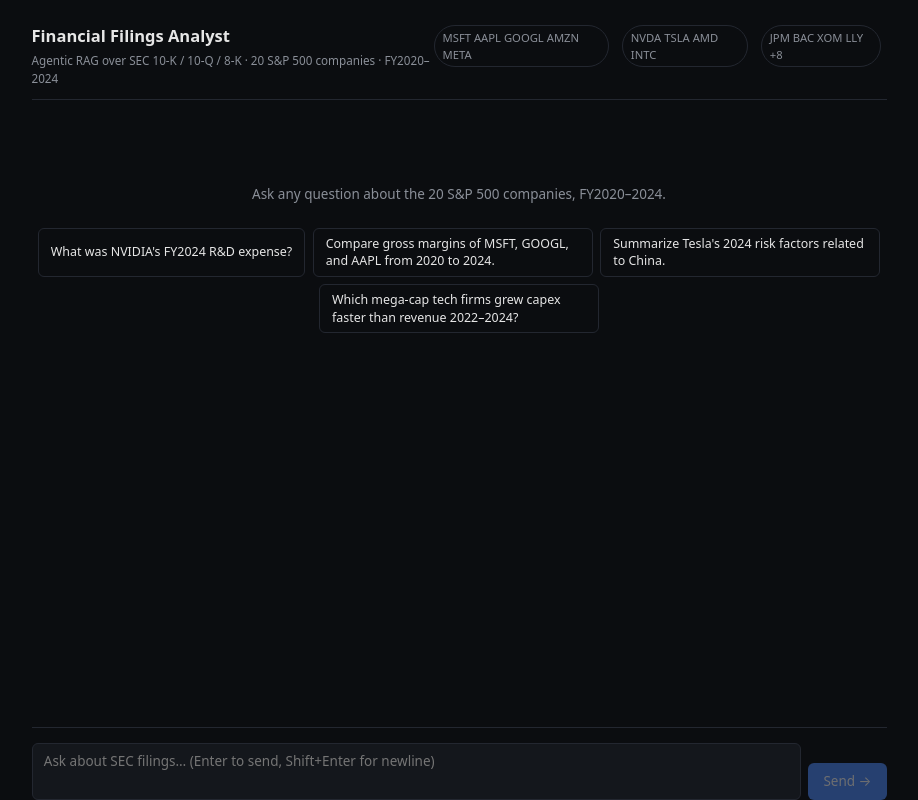
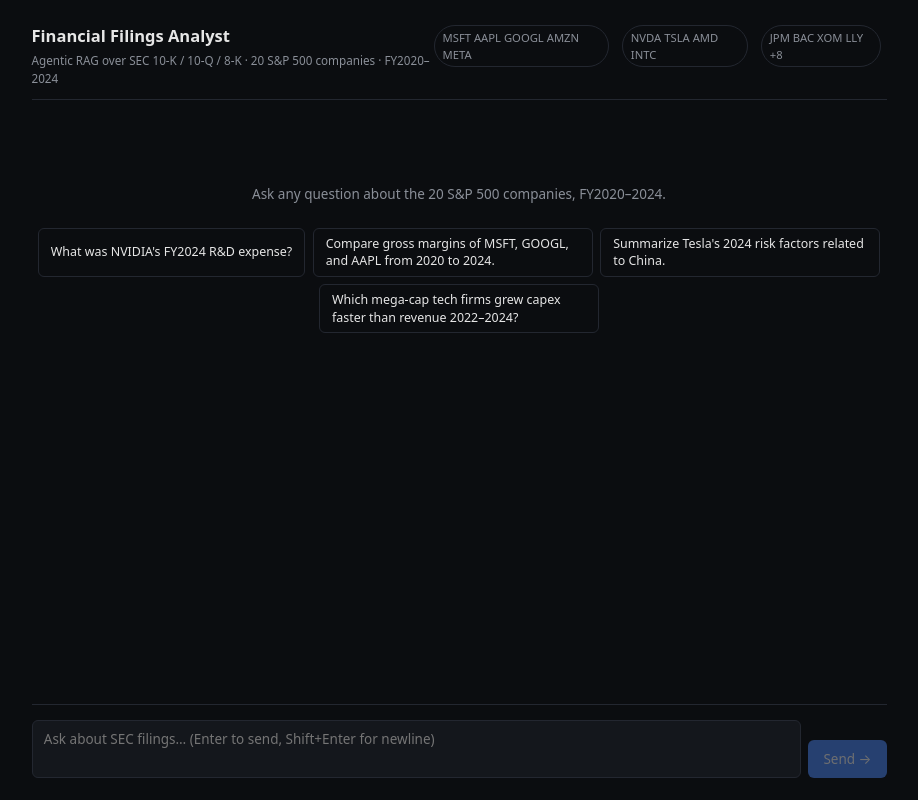
Before and after one commit to Ananya-d14/financial-filings-agent, a Next.js app in the folder frontend/: page / in a window 1280 px wide. Shown: the whole page, without its empty margins (181-1099 px from the left). Built offline with nearby package versions, Linux system fonts and the light colour scheme.

Commit message:
Add bottom padding so input bar doesn't touch taskbar

```diff
--- a/frontend/app/page.tsx
+++ b/frontend/app/page.tsx
@@ -7,7 +7,7 @@
 
 export default function HomePage() {
   return (
-    <main style={{ maxWidth: "900px", margin: "0 auto", padding: "1.5rem 1.5rem 0", height: "100dvh", display: "flex", flexDirection: "column" }}>
+    <main style={{ maxWidth: "900px", margin: "0 auto", padding: "1.5rem 1.5rem 1.5rem", height: "100dvh", display: "flex", flexDirection: "column" }}>
       {/* Header */}
       <header style={{ paddingBottom: "0.75rem", borderBottom: "1px solid var(--border)", marginBottom: "0.75rem", flexShrink: 0 }}>
         <div style={{ display: "flex", justifyContent: "space-between", alignItems: "baseline" }}>
```
